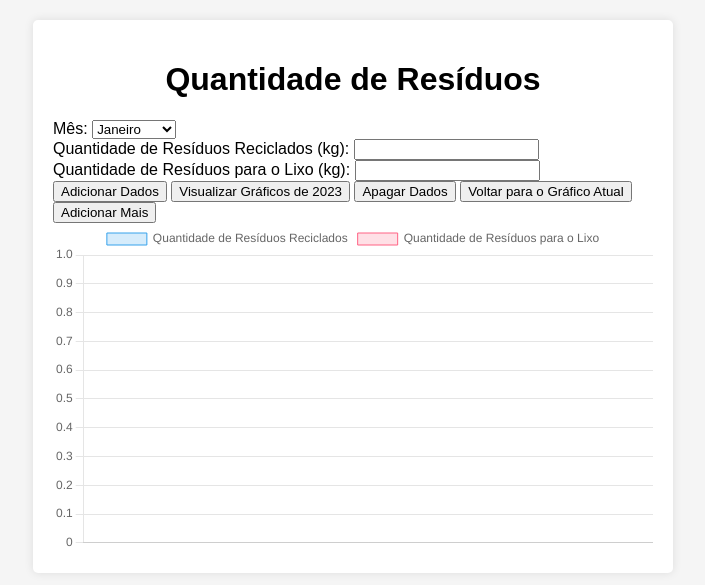
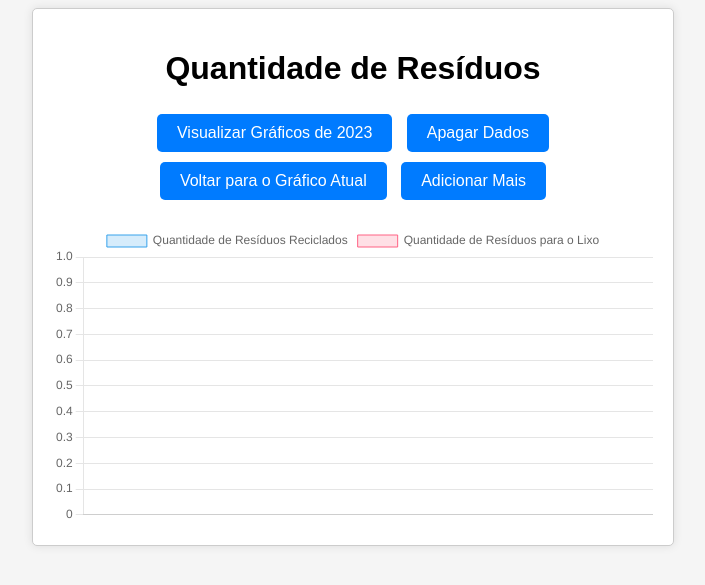
Before and after one commit to luisssmiguel/Site-UPX, a PHP site: page /pagina_descarte.html in a window 1280 px wide. Shown: the top 585 px of the page, without its empty margins (287-992 px from the left). Run offline with PHP 8.4, Linux system fonts and the light colour scheme.

Commit message:
deu certo o descarte

```diff
--- a/pagina_descarte.html
+++ b/pagina_descarte.html
@@ -47,6 +47,23 @@
         #currentYearPanel {
             display: none;
         }
+
+        /* Estilos para o container */
+        .container {
+            margin: 0 auto; /* Centraliza horizontalmente */
+            max-width: 600px; /* Definindo uma largura máxima */
+            padding: 20px;
+            border: 1px solid #ccc;
+            border-radius: 5px;
+            text-align: center; /* Centraliza o conteúdo dentro do container */
+        }
+
+        /* Estilo para o canvas */
+        #myChart {
+            margin-top: 20px; /* Adiciona um espaçamento superior */
+            width: 100%;
+            height: auto;
+        }
     </style>
 </head>
 <body>
@@ -54,36 +71,15 @@
 <div class="container">
     <h1>Quantidade de Resíduos</h1>
     <div>
-        <label for="month">Mês:</label>
-        <select id="month">
-            <option value="Janeiro">Janeiro</option>
-            <option value="Fevereiro">Fevereiro</option>
-            <option value="Março">Março</option>
-            <option value="Abril">Abril</option>
-            <option value="Maio">Maio</option>
-            <option value="Junho">Junho</option>
-            <option value="Julho">Julho</option>
-            <option value="Agosto">Agosto</option>
-            <option value="Setembro">Setembro</option>
-            <option value="Outubro">Outubro</option>
-            <option value="Novembro">Novembro</option>
-            <option value="Dezembro">Dezembro</option>
-        </select>
-    </div>
-    <div>
-        <label for="recycledAmount">Quantidade de Resíduos Reciclados (kg):</label>
-        <input type="number" id="recycledAmount" min="0">
-    </div>
-    <div>
-        <label for="trashAmount">Quantidade de Resíduos para o Lixo (kg):</label>
-        <input type="number" id="trashAmount" min="0">
-    </div>
-    <button onclick="addData()" id="addDataBtn">Adicionar Dados</button>
+        <!-- O botão "Adicionar Dados" agora será ocultado por padrão -->
+        <button style="display: none;" onclick="addData()" id="addDataBtn">Adicionar Dados</button>
         <button id="show2023Btn">Visualizar Gráficos de 2023</button>
         <button id="clearDataBtn">Apagar Dados</button>
         <button id="backToCurrentBtn">Voltar para o Gráfico Atual</button>
         <button id="addMoreDataBtn">Adicionar Mais</button> <!-- Botão para adicionar mais dados -->
-    <canvas id="myChart" style="width: 400px; height: 220px;"></canvas>
+    </div>
+    <canvas id="myChart"></canvas>
+</div>
 
 <!-- Popup Modal -->
 <div id="myModal" class="modal">
@@ -118,8 +114,26 @@
         <button id="saveNewDataBtn">Salvar</button> <!-- Botão para salvar os novos dados -->
     </div>
 </div>
-</div>
 
 <script src="script3.js"></script>
+
+<script>
+    document.getElementById('show2023Btn').addEventListener('click', function() {
+        // Lógica para mostrar gráfico de 2023
+    });
+
+    document.getElementById('clearDataBtn').addEventListener('click', function() {
+        // Lógica para apagar dados
+    });
+
+    document.getElementById('backToCurrentBtn').addEventListener('click', function() {
+        // Lógica para voltar para o gráfico atual
+    });
+
+    document.getElementById('addMoreDataBtn').addEventListener('click', function() {
+        // Lógica para abrir o modal de adicionar mais dados
+    });
+</script>
+
 </body>
 </html>
--- a/script3.js
+++ b/script3.js
@@ -57,7 +57,8 @@ document.addEventListener("DOMContentLoaded", function () {
     document.getElementById('addDataBtn').addEventListener('click', addData);
 
     // Função para abrir o modal ao clicar no botão "Adicionar Mais"
-    document.getElementById('addMoreDataBtn').addEventListener('click', function() {
+    var addMoreDataBtn = document.getElementById('addMoreDataBtn');
+    addMoreDataBtn.addEventListener('click', function() {
         document.getElementById('myModal').style.display = "block";
     });
 
@@ -69,7 +70,6 @@ document.addEventListener("DOMContentLoaded", function () {
     // Função para salvar os novos dados inseridos no modal
     document.getElementById('saveNewDataBtn').addEventListener('click', function() {
         var newMonth = document.getElementById('newMonth').value;
-        var newYear = document.getElementById('newYear').value; // Adicionado
         var newRecycledAmount = parseFloat(document.getElementById('newRecycledAmount').value);
         var newTrashAmount = parseFloat(document.getElementById('newTrashAmount').value);
 
@@ -78,7 +78,7 @@ document.addEventListener("DOMContentLoaded", function () {
             return;
         }
 
-        myChart.data.labels.push(newMonth + ' ' + newYear); // Modificado
+        myChart.data.labels.push(newMonth);
         myChart.data.datasets[0].data.push(newRecycledAmount);
         myChart.data.datasets[1].data.push(newTrashAmount);
 
@@ -109,19 +109,13 @@ document.addEventListener("DOMContentLoaded", function () {
     });
 
     document.getElementById('show2023Btn').addEventListener('click', function() {
-        // Ocultar o painel de ano quando visualizamos o gráfico de 2023
-        var currentYearPanel = document.getElementById('currentYearPanel');
-        currentYearPanel.style.display = 'none';
-
-        // Adicionar dados de 2023 ao gráfico
         addDataFor2023();
 
-        // Remover o botão "Apagar Dados" quando visualizando o gráfico de 2023
+        // Esconder o botão "Apagar Dados" quando visualizando o gráfico de 2023
         clearDataBtn.style.display = 'none';
 
-        // Exibir o texto "Ano de 2023" no lugar do botão
-        var yearLabel = document.getElementById('year2023Panel');
-        yearLabel.style.display = 'block';
+        // Esconder o botão "Adicionar Mais" quando visualizando o gráfico de 2023
+        addMoreDataBtn.style.display = 'none';
     });
 
     function addDataFor2023() {
@@ -185,9 +179,8 @@ document.addEventListener("DOMContentLoaded", function () {
 
     // Função para voltar para o gráfico padrão (ano corrente)
     document.getElementById('backToCurrentBtn').addEventListener('click', function() {
-        // Exibir o painel de ano quando voltamos para o gráfico padrão
-        var currentYearPanel = document.getElementById('currentYearPanel');
-        currentYearPanel.style.display = 'block';
+        // Exibir o botão "Apagar Dados" quando voltamos para o gráfico padrão
+        clearDataBtn.style.display = 'block';
 
         // Restaurar os dados do ano corrente do localStorage
         myChart.data.labels = JSON.parse(localStorage.getItem('labels')) || [];
@@ -195,11 +188,7 @@ document.addEventListener("DOMContentLoaded", function () {
         myChart.data.datasets[1].data = JSON.parse(localStorage.getItem('trashData')) || [];
         myChart.update(); // Atualiza o gráfico
 
-        // Reexibir o botão "Apagar Dados" quando voltamos para o gráfico padrão
-        clearDataBtn.style.display = 'block';
-
-        // Esconder o texto "Gráfico de 2023"
-        var yearLabel = document.getElementById('year2023Panel');
-        yearLabel.style.display = 'none';
+        // Exibir o botão "Adicionar Mais" quando voltamos para o gráfico padrão
+        addMoreDataBtn.style.display = 'block';
     });
 });
--- a/styles_pagina_descarte.css
+++ b/styles_pagina_descarte.css
@@ -15,3 +15,101 @@ body {
 h1 {
     text-align: center;
 }
+
+/* Estilo para o modal */
+.modal {
+    display: none;
+    position: fixed;
+    z-index: 1;
+    left: 0;
+    top: 0;
+    width: 100%;
+    height: 100%;
+    overflow: auto;
+    background-color: rgba(0,0,0,0.4);
+}
+
+.modal-content {
+    background-color: #fefefe;
+    margin: 15% auto;
+    padding: 20px;
+    border: 1px solid #888;
+    width: 80%;
+}
+
+.close {
+    color: #aaa;
+    float: right;
+    font-size: 28px;
+    font-weight: bold;
+}
+
+.close:hover,
+.close:focus {
+    color: black;
+    text-decoration: none;
+    cursor: pointer;
+}
+
+/* Estilos para o texto "Ano de 2023" e "Ano de 2024" */
+#currentYearPanel {
+    display: none;
+}
+
+/* Estilo para o canvas */
+#myChart {
+    margin-top: 20px; /* Adiciona um espaçamento superior */
+    width: 100%;
+    height: auto;
+}
+
+/* Estilos para todos os botões */
+button {
+    margin: 5px; /* Adiciona um espaçamento entre os botões */
+    padding: 10px 20px; /* Adiciona preenchimento interno */
+    font-size: 16px; /* Tamanho da fonte */
+    background-color: #007bff; /* Cor de fundo */
+    color: white; /* Cor do texto */
+    border: none; /* Remove a borda */
+    border-radius: 5px; /* Borda arredondada */
+    cursor: pointer; /* Muda o cursor para indicar interatividade */
+    transition: background-color 0.3s, transform 0.2s; /* Adiciona uma transição suave */
+}
+
+/* Efeito de hover para os botões */
+button:hover {
+    background-color: #0056b3; /* Altera a cor de fundo ao passar o cursor */
+    transform: translateY(-2px); /* Desloca o botão para cima ao passar o cursor */
+}
+
+/* Efeito de pressionar para os botões */
+button:active {
+    background-color: #003d80; /* Altera a cor de fundo quando o botão é pressionado */
+    transform: translateY(1px); /* Desloca o botão para baixo quando pressionado */
+}
+
+/* Estilo para o ícone de olho */
+.toggle-password {
+    position: relative;
+    top: -25px;
+    right: 0;
+    cursor: pointer;
+    user-select: none;
+}
+
+/* Estilo para o ícone de olho quando a senha está visível */
+.toggle-password.active::after {
+    content: "\f070"; /* Unicode para o ícone de olho aberto */
+}
+
+/* Estilo para o ícone de olho quando a senha está oculta */
+.toggle-password::after {
+    content: "\f06e"; /* Unicode para o ícone de olho fechado */
+    font-family: "Font Awesome"; /* Use uma biblioteca de ícones como o Font Awesome */
+    position: absolute;
+    top: 50%;
+    right: 5px;
+    transform: translateY(-50%);
+    color: #888;
+    font-size: 18px;
+}
```
Also changed, not shown: cadastro.html (+21 -4 lines). Lines whose indentation alone changed are shown as unchanged.
